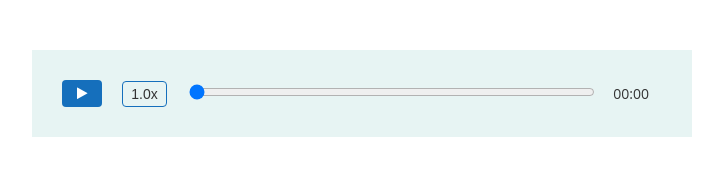
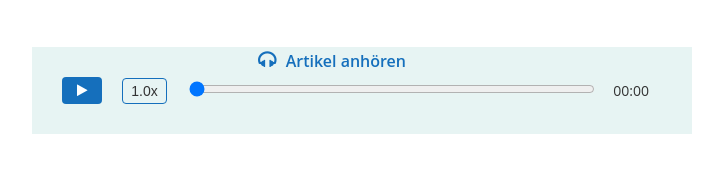
Before and after one commit to Oksana-coder/audio-player, a plain HTML site: page index.html in a window 1280 px wide. Shown: the whole page, without its empty margins (308-1031 px from the left). Drawn offline with Linux system fonts and the light colour scheme.

Commit message:
Add headline

```diff
--- a/index.html
+++ b/index.html
@@ -7,6 +7,10 @@
     <title>Player</title>
 </head>
 <body>
+    <div class="listen-to-article-headline">
+        <i class="fa fa-headphones" aria-hidden="true"></i>
+        <span>Artikel anhören</span>
+    </div>
     <div class="player-controls">
         <button id="playPauseBtn" class="playPauseBtn">
             <i class="fa fa-play" aria-hidden="true"></i>
--- a/styles.css
+++ b/styles.css
@@ -94,3 +94,18 @@ ul {
     visibility: visible;
     opacity: 1;
 }
+
+.listen-to-article-headline {
+    margin-bottom: -25px;
+    text-align: center;
+    font-size: 16px;
+    font-weight: 600;
+    color: #156FBC;
+}
+
+.fa.fa-headphones {
+    font-size: 20px;
+    margin-right: 5px;
+}
+
+/*Input range styling*/
```
